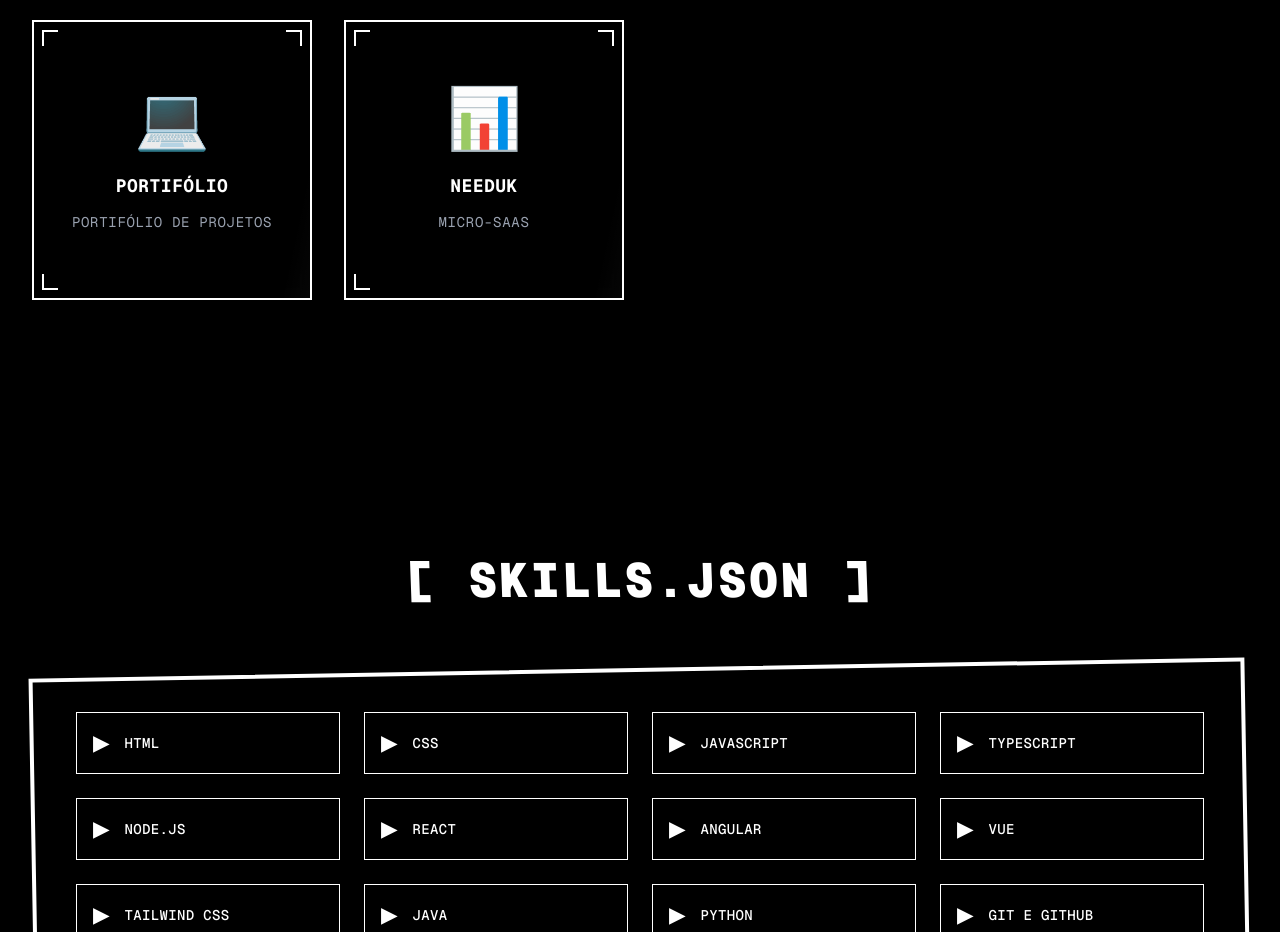
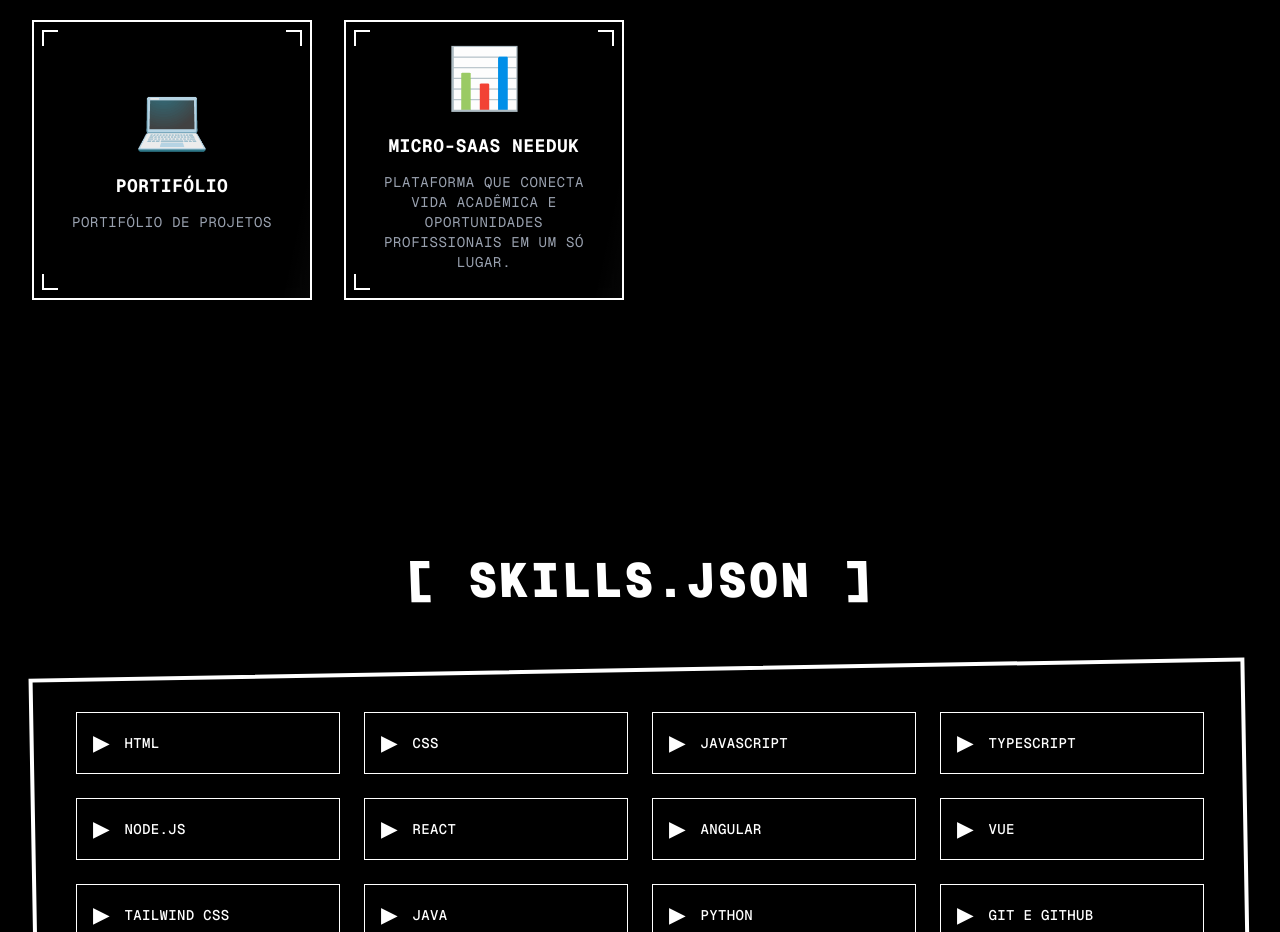
Before and after one commit to Rogerwa11/portfolio, a Next.js app: page / in a window 1280 px wide. Shown: the part 1020-1952 px from the top of the page. Built offline with nearby package versions, Linux system fonts and the light colour scheme.

Commit message:
Update page.tsx

```diff
--- a/src/app/page.tsx
+++ b/src/app/page.tsx
@@ -56,8 +56,8 @@ export default function Portfolio() {
     },
     {
       id: 2,
-      title: "NeeduK",
-      shortDesc: "Micro-SaaS",
+      title: "Micro-SaaS NeeduK",
+      shortDesc: "Plataforma que conecta vida acadêmica e oportunidades profissionais em um só lugar.",
       fullDesc: "Micro-SaaS para conectar estudantes, empresas e universidades, facilitando oportunidades de estágio, emprego e parcerias educacionais através de um sistema avançado de atividades colaborativas.",
       tech: ["Next.js", "React", "TypeScript", "Tailwind CSS", "Better Auth", "Prisma", "PostgreSQL", "Zod", "Lucide React"],
       emoji: "📊",
```
